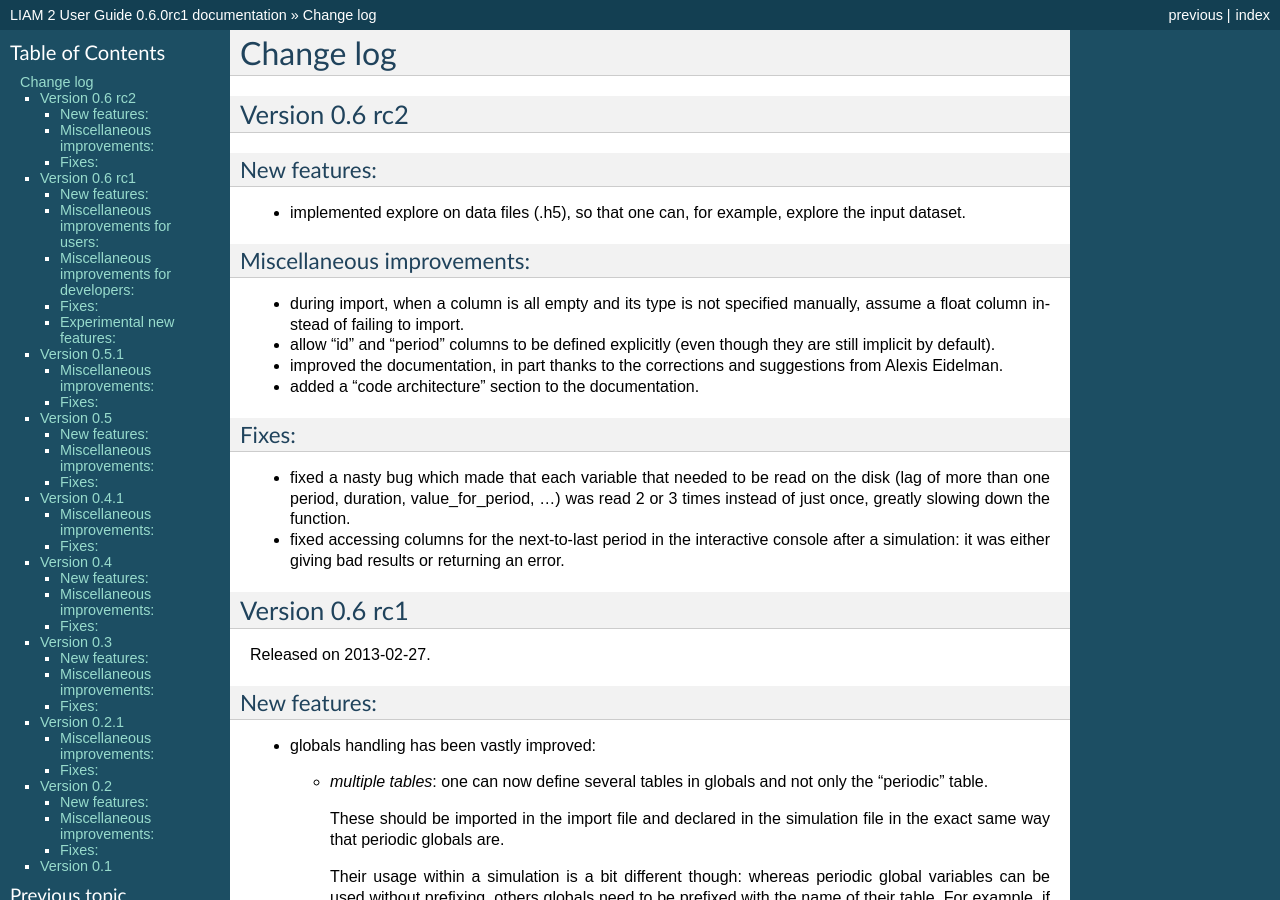
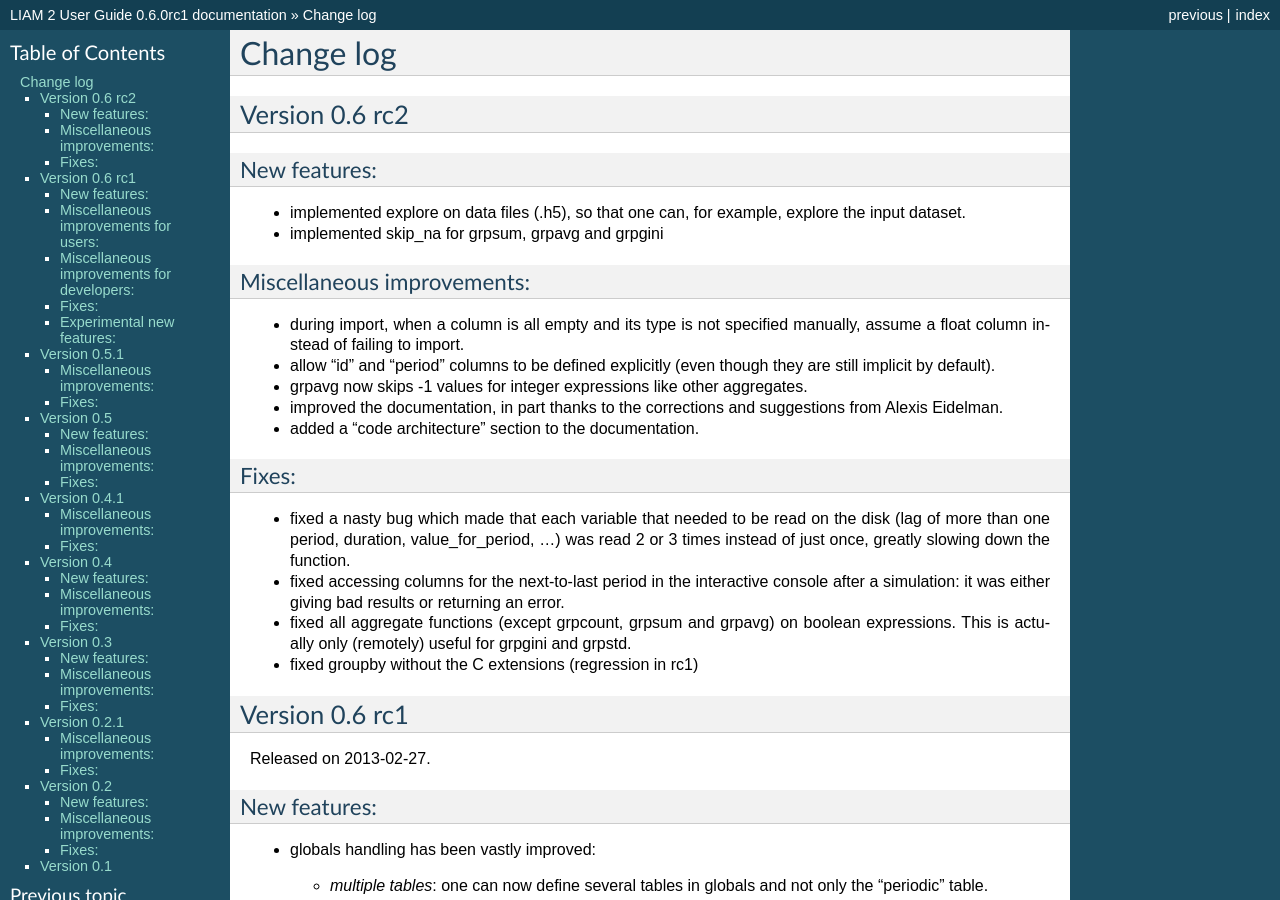
Before and after one commit to liam2/liam2, a Sphinx documentation site: the page built from doc/usersguide/source/changes.rst, in a window 1280 px wide and 900 px high. Built offline with Sphinx 7.4.7, drawn with Linux system fonts in a browser that asks for light colours; formulas are drawn with MathJax 3.

Commit message:
update changes

```diff
--- a/doc/usersguide/source/changes.rst
+++ b/doc/usersguide/source/changes.rst
@@ -11,6 +11,7 @@
 
 * implemented explore on data files (.h5), so that one can, for example,
   explore the input dataset.
+* implemented skip_na for grpsum, grpavg and grpgini
 
 Miscellaneous improvements:
 ---------------------------
@@ -19,6 +20,7 @@
   manually, assume a float column instead of failing to import.
 * allow "id" and "period" columns to be defined explicitly (even though they
   are still implicit by default).
+* grpavg now skips -1 values for integer expressions like other aggregates.
 * improved the documentation, in part thanks to the corrections and
   suggestions from Alexis Eidelman.
 * added a "code architecture" section to the documentation.
@@ -32,6 +34,9 @@
 * fixed accessing columns for the next-to-last period in the interactive
   console after a simulation: it was either giving bad results or returning an
   error.
+* fixed all aggregate functions (except grpcount, grpsum and grpavg) on boolean
+  expressions. This is actually only (remotely) useful for grpgini and grpstd.
+* fixed groupby without the C extensions (regression in rc1)
 
 Version 0.6 rc1
 ===============
```
